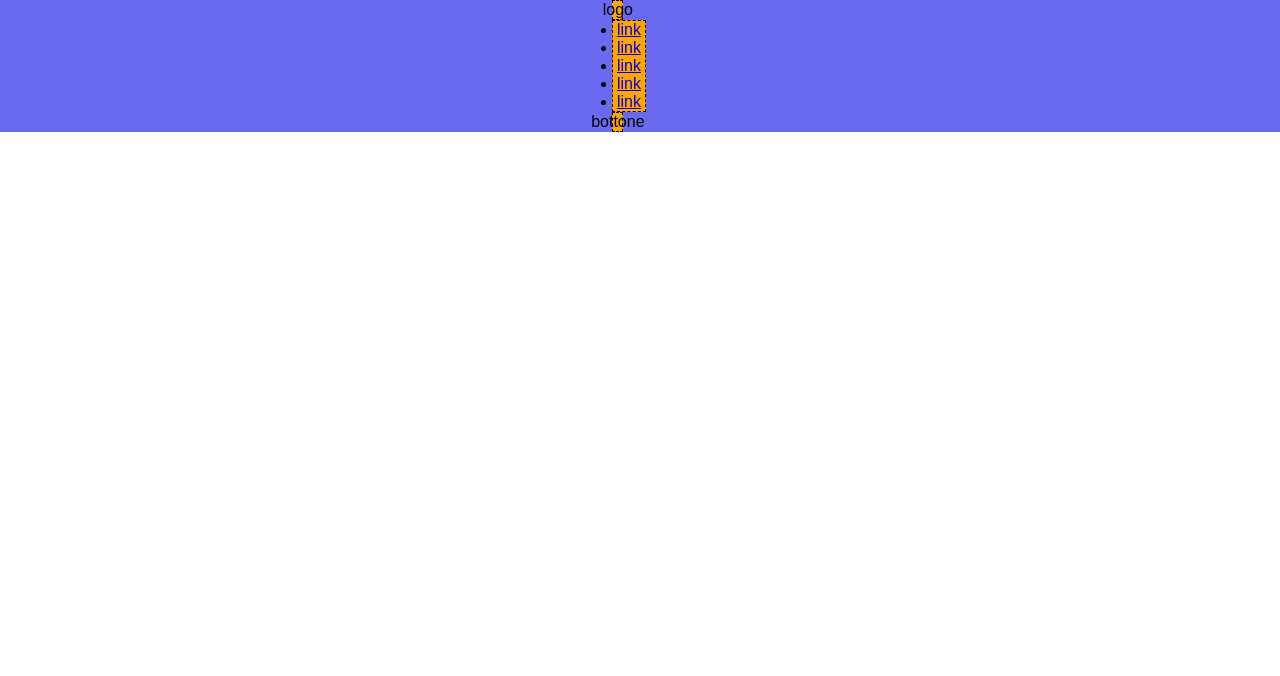
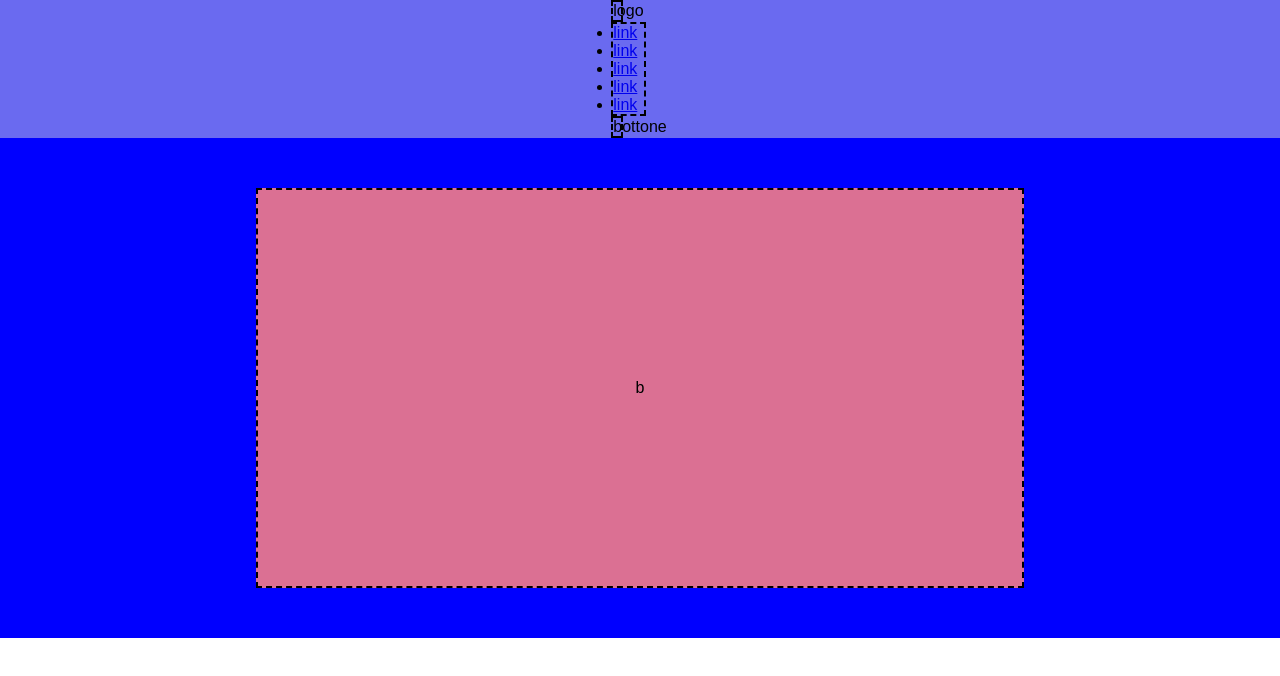
Before and after one commit to ElenaRuscitto/htmlcss-struttura-discord, a plain HTML site: page index.html in a window 1280 px wide. Drawn offline with Linux system fonts and the light colour scheme.

Commit message:
[add] prima sezione

```diff
--- a/css/main.css
+++ b/css/main.css
@@ -14,35 +14,55 @@ header{
   align-items: center;
   justify-content: space-around;
   flex-direction: column;
-
 }
 
 nav{
   width: 60%;
 }
 
+.logo .elenco .bottom{
+  background-color: orange;
+  border: 2px dashed black;
+  justify-content: center;
+  display: flex;
+}
+
 .logo-img{
+  border: 2px dashed black;
   display: flex;
-  justify-content: center;
   text-align: left;
-  background-color: orange;
-  border: 1px dashed black;
   width: 20%;
 }
 
 .elenco{
+  border: 2px dashed black;
   display: flex;
-  justify-content: center;
   text-align: center;
-  background-color: orange;
-  border: 1px dashed black;
 }
 
 .bottom{
+  border: 2px dashed black;
+  display: flex;
+  text-align: right;
+  width: 20%;
+}
+
+
+
+.conteiner-jumbotron {
+  background-color: blue;
+  height: 500px;
+  display: flex;
+}
+
+.box {
+  background-color: palevioletred;
+  border: 2px dashed black;
+  width: 60%;
+  height: 80%;
+  margin: 0 auto;
   display: flex;
   justify-content: center;
-  text-align: right;
-  background-color: orange;
-  border: 1px dashed black;
-  width: 20%;
+  align-self: center;
+  align-items: center;
 }
--- a/css/style.css
+++ /dev/null
@@ -1,70 +0,0 @@
-* {
-  margin: 0;
-  padding: 0;
-  box-sizing: border-box;
-}
-body {
-  font-family: Arial, Helvetica, sans-serif;
-}
-
-.debug {
-  height: 50px;
-  border: 1px solid black;
-}
-
-/* HEADER */
-header {
-  background-color: aqua;
-  margin: 0 auto;
-  max-width: 2000px;
-  display: flex;
-  flex-wrap: wrap; /* per far andare a capo i link qnd TABLET */
-  align-items: center; /* per centrare elementi */
-  justify-content: space-evenly; /* per distibuire i link */
-}
-
-.logo {
-  display: flex;
-  justify-content: center; /* per centrare elementi */
-  flex-grow: 1;
-  margin: 15px;
-  text-align: left;
-}
-
-.logo .logo-img{
-  width: 250px ;
-  padding: 5px
-} */
-
-nav{
-  width: 1000px;
-}
-
-nav ul{
-  display: flex;
-  justify-content: space-around;
-  flex-wrap: wrap;
-  list-style: none;
-}
-
-nav ul li a{
-  text-decoration: none;
-  text-transform: uppercase;
-  display: inline-block;
-  background-color: black;
-  color:white;
-  padding: 5px 10px;
-}
-
-nav ul li a:hover{
-  background-color: grey;
-}
-
-.bottom {
-  display: flex;
-  justify-content: center;
-  text-align: center;
-  width: 250px ;
-  text-align: right;
-  padding: 5px
-}
--- a/index.html
+++ b/index.html
@@ -37,8 +37,9 @@
   </header>
 
  <!-- jumbotron -->
-  <section>
-    <div class="conteiner">
+  <section >
+    <div class="conteiner-jumbotron">
+      <div class="box">b</div>
 
     </div>
   </section>
```
